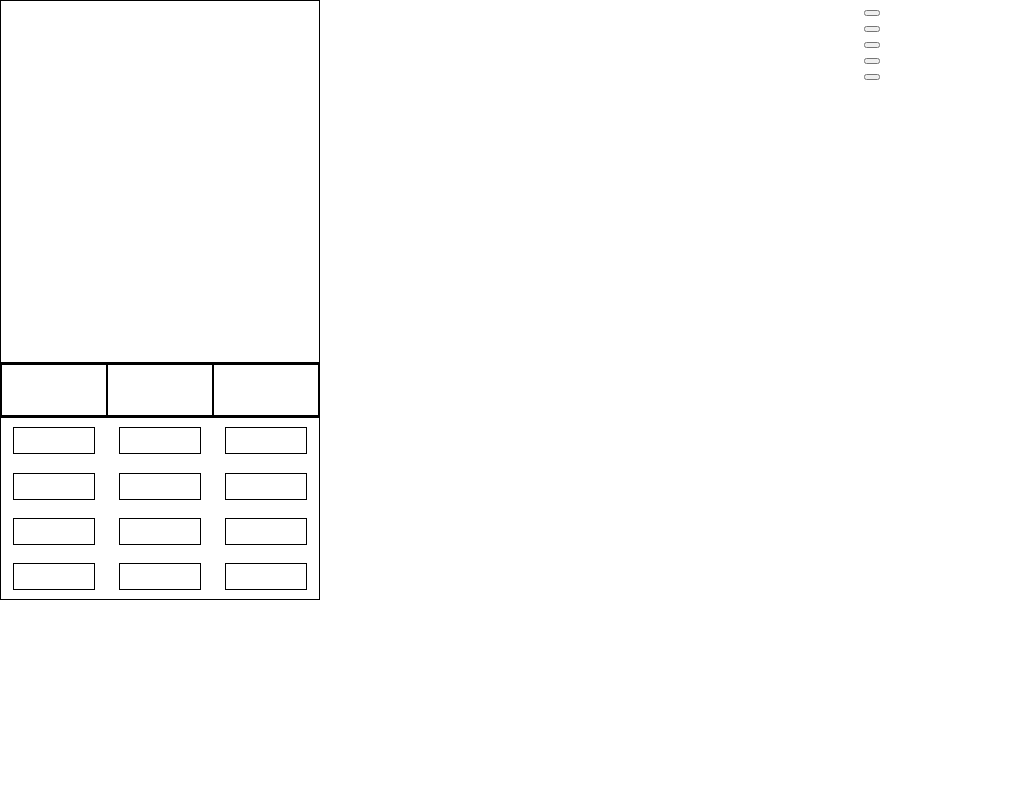
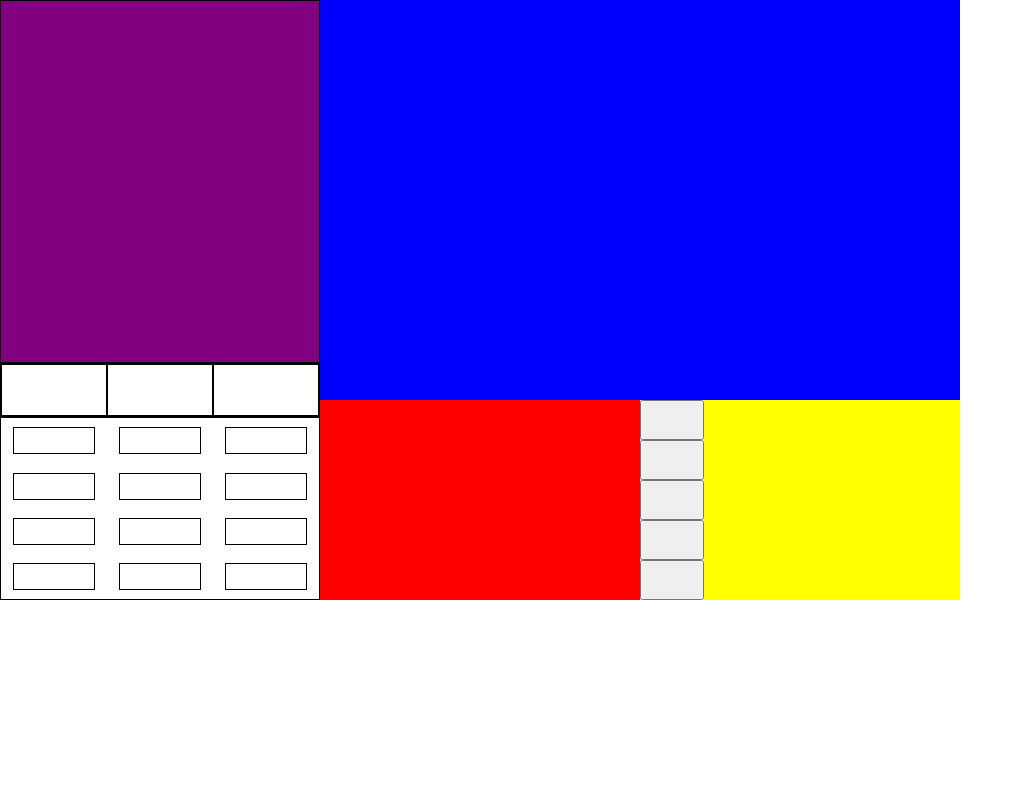
Before and after one commit to wyatt-wong/carmensandiego, a plain HTML site: page index.html in a window 1280 px wide. Shown: the whole page, without its empty margins (0-1023 px from the left). Drawn offline with Linux system fonts and the light colour scheme.

Commit message:
finished main play area

```diff
--- a/css/main.css
+++ b/css/main.css
@@ -22,6 +22,7 @@ body {
 #p-scrn {
   flex: 2;
   height: 400px;
+  background: purple;
 }
 .p-sd {
   display: flex;
@@ -45,19 +46,38 @@ body {
 .main-game-area-wrap {
   flex: 2;
   display: flex;
-  flex-wrap: wrap;
+  flex-direction: column;
+  height: 600px;
 }
 #mga-display {
   flex: 2;
+  height: 400px;
+  background: blue;
+}
+.mga-info-wrap {
+  display: flex;
+  height: 200px;
+}
+#mga-info {
+  flex: 1;
+  background: red;
 }
 .mga-optns {
+  flex: 1;
   display:flex;
 }
 #optns-btns {
-  width: 25%;
+  flex:1;
+  display: flex;
+  flex-direction: column;
+  width: 20%;
+}
+#optns-btns button {
+  height: 40px;
 }
 #optns-scrn {
-  width: 75%;
+  width: 80%;
+  background: yellow;
 }
 .game-state {
   flex: 1;
--- a/index.html
+++ b/index.html
@@ -35,6 +35,7 @@
     <!-- Main Game Area -->
   <div class="main-game-area-wrap">
     <div id="mga-display"></div>
+    <div class="mga-info-wrap">
       <div id="mga-info"></div>
       <div class="mga-optns">
         <div id="optns-btns">
@@ -43,6 +44,7 @@
           <button></button>
           <button></button>
           <button></button>
+        </div>
         <div id="optns-scrn"></div>
       </div>
     </div>
```
Lines whose indentation alone changed are shown as unchanged.
